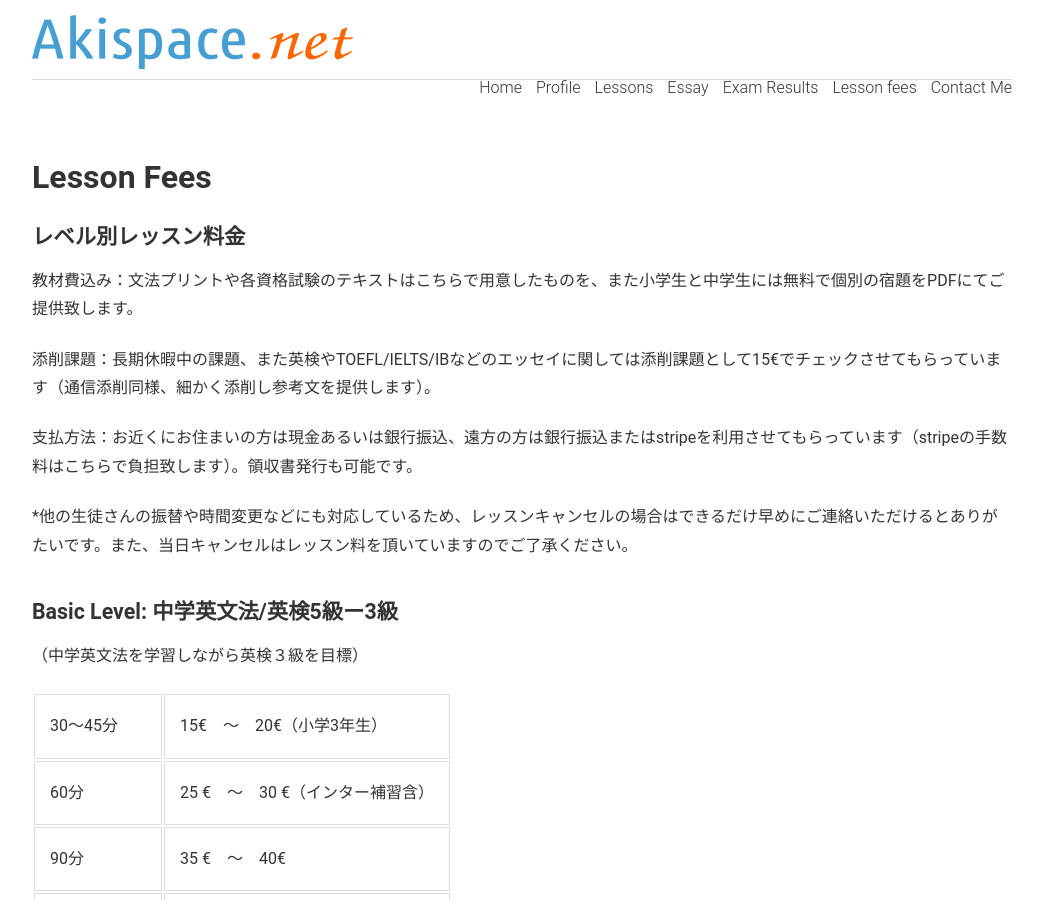
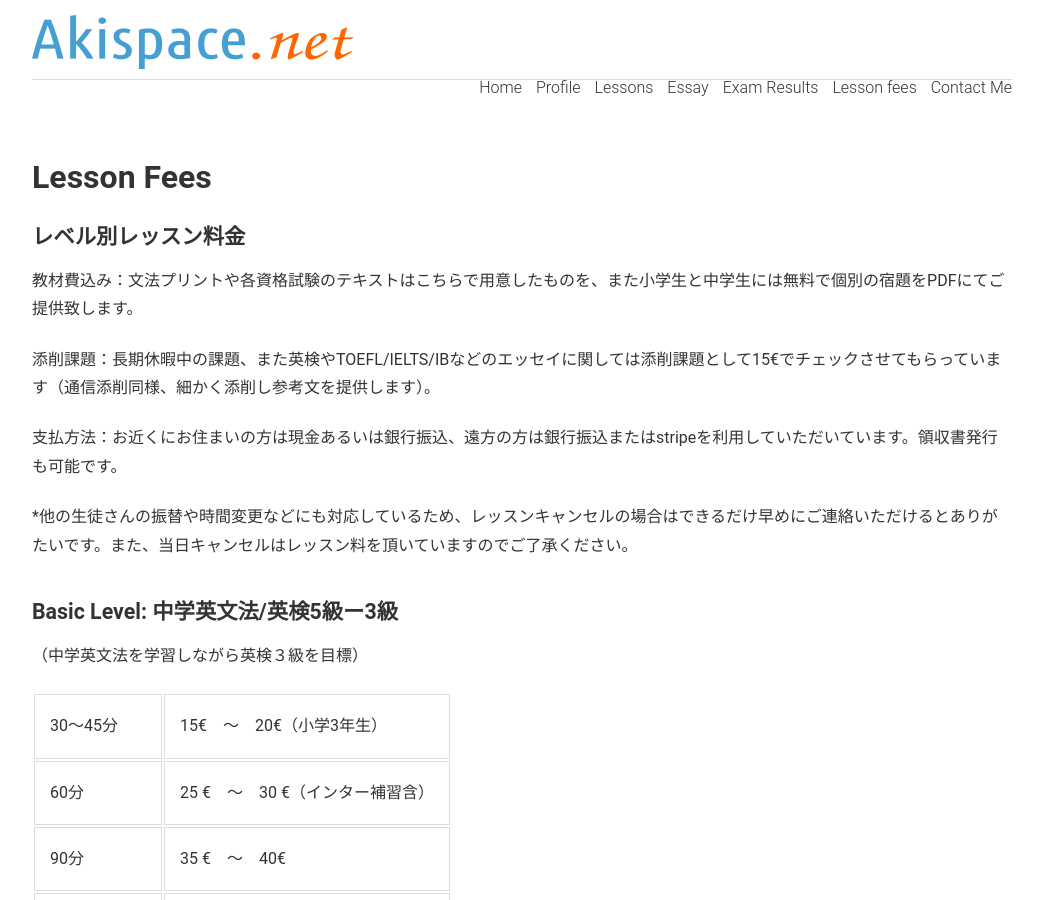
Before and after one commit to phocean/akispace, a Jekyll site: the page built from hour_fees.md, in a window 1280 px wide and 900 px high. Shown: the whole window, without its empty margins (118-1161 px from the left). Built offline with Jekyll 4.4.1, drawn with Linux system fonts in a browser that asks for light colours.

Commit message:
Update hour_fees.md

```diff
--- a/hour_fees.md
+++ b/hour_fees.md
@@ -14,7 +14,7 @@ description: オンライン英語家庭教師　小学生から大学生まで
 
 添削課題：長期休暇中の課題、また英検やTOEFL/IELTS/IBなどのエッセイに関しては添削課題として15€でチェックさせてもらっています（通信添削同様、細かく添削し参考文を提供します）。
 
-支払方法：お近くにお住まいの方は現金あるいは銀行振込、遠方の方は銀行振込またはstripeを利用させてもらっています（stripeの手数料はこちらで負担致します）。領収書発行も可能です。
+支払方法：お近くにお住まいの方は現金あるいは銀行振込、遠方の方は銀行振込またはstripeを利用していただいています。領収書発行も可能です。
 
 *他の生徒さんの振替や時間変更などにも対応しているため、レッスンキャンセルの場合はできるだけ早めにご連絡いただけるとありがたいです。また、当日キャンセルはレッスン料を頂いていますのでご了承ください。
 
```
